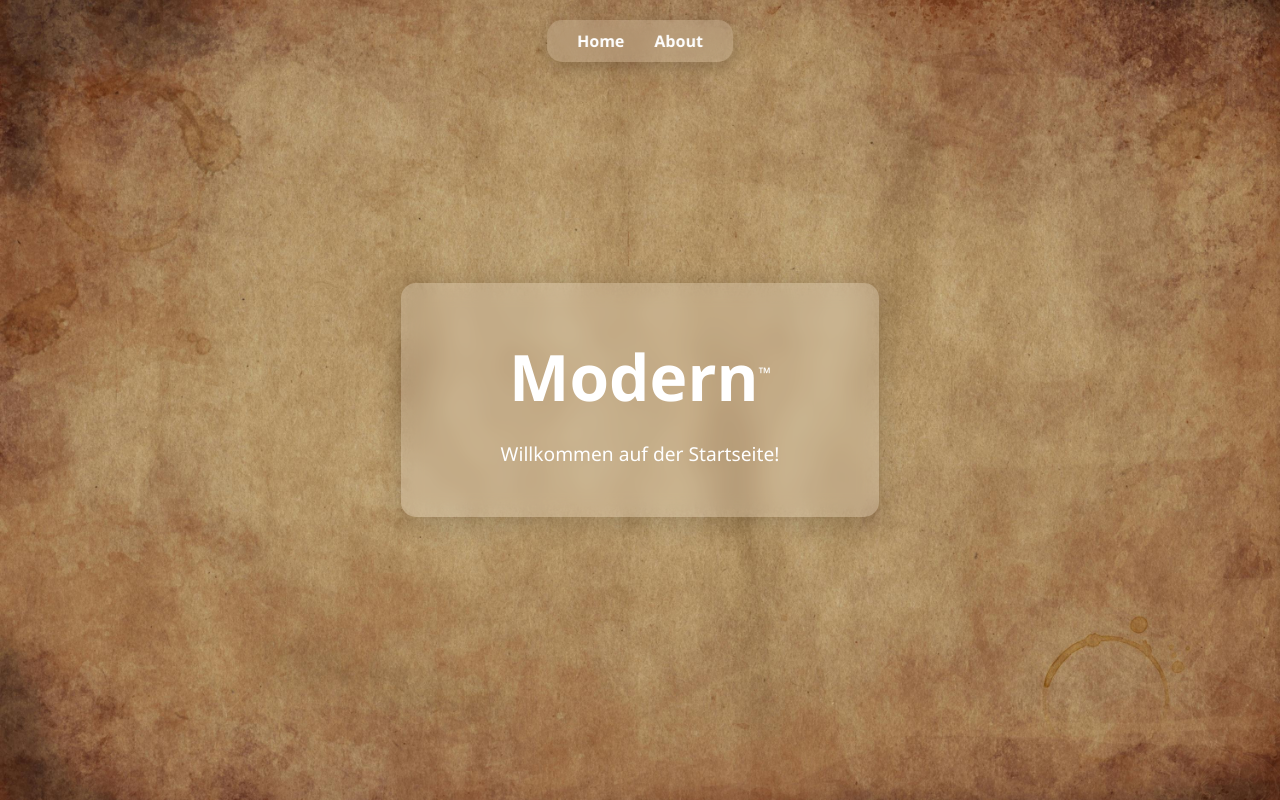
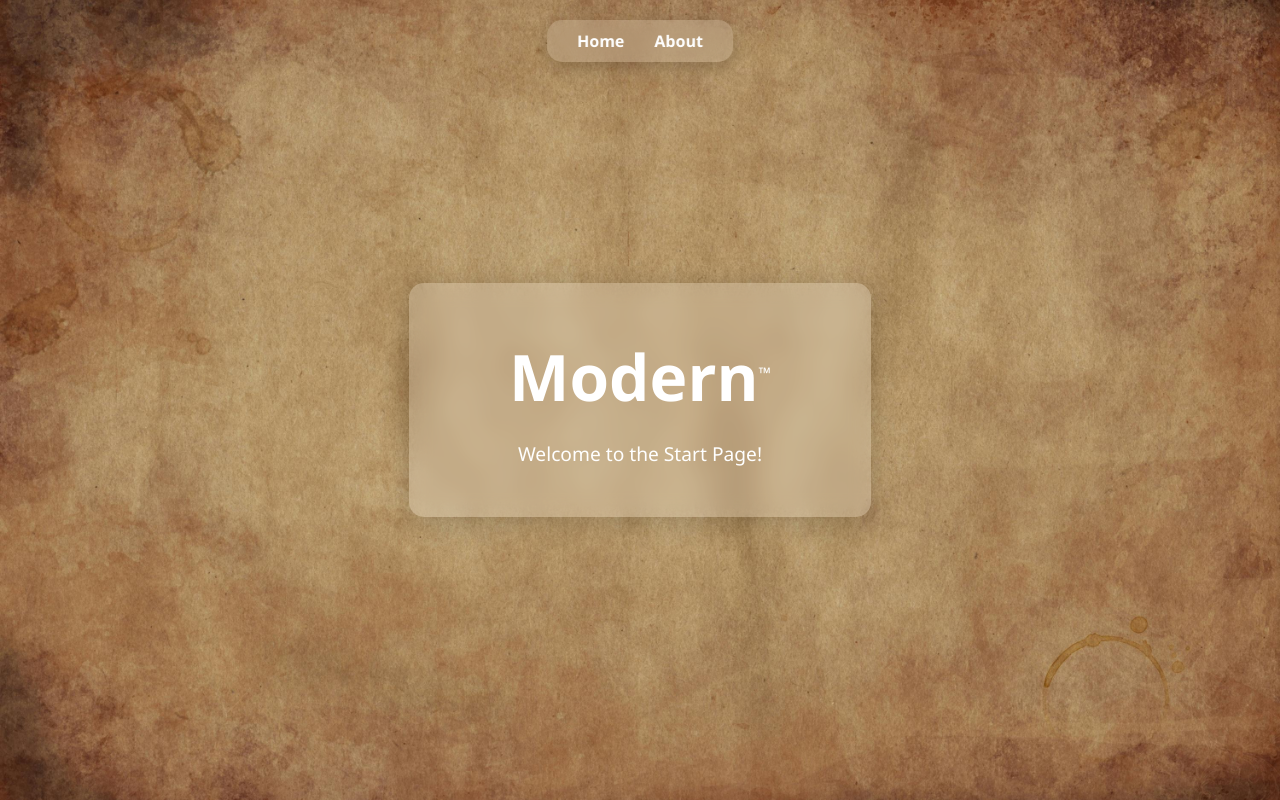
Before and after one commit to sxmxon11/moderntm, a plain HTML site: page index.html in a window 1280 px wide. Both pictures are taken after a click on the link "Home". Drawn offline with Linux system fonts and the light colour scheme.

Commit message:
Update index.html

```diff
--- a/index.html
+++ b/index.html
@@ -16,7 +16,7 @@
         flex-direction: column;
     }
 
-    /* Navigation Blur-Leiste oben */
+    /* navigation home und about */
     nav {
         position: fixed;
         top: 20px;
@@ -50,7 +50,7 @@
         color: #ffcc00;
     }
 
-    /* Hauptinhalt */
+    /* haupt ding */
     .glass {
         background: rgba(255, 255, 255, 0.2);
         backdrop-filter: blur(10px);
@@ -102,7 +102,7 @@
     <div class="glass">
         <h1>Modern<sup>™</sup></h1>
         <div class="content" id="pageContent">
-            Willkommen auf der Startseite!
+            Welcome to the Start Page!
         </div>
     </div>
 
@@ -110,9 +110,9 @@
     function showPage(page) {
         const content = document.getElementById('pageContent');
         if(page === 'home') {
-            content.innerHTML = 'Willkommen auf der Startseite!';
+            content.innerHTML = 'Welcome to the Start Page!';
         } else if(page === 'about') {
-            content.innerHTML = `Idk what to say. My name is Simeon. I made this website just for fun, hope u like it and when you have any ideas, write it to <a href="mailto:your-email@example.com" style="color:#ffcc00;">[this]</a> email.`;
+            content.innerHTML = `Idk what to say. My name is Simeon. I made this website just for fun, i hope you like it. When you have any ideas, write it to <a href="mailto:simeon.rohrmann@web.de" style="color:#000000;">this</a> email.`;
         }
     }
 </script>
```
